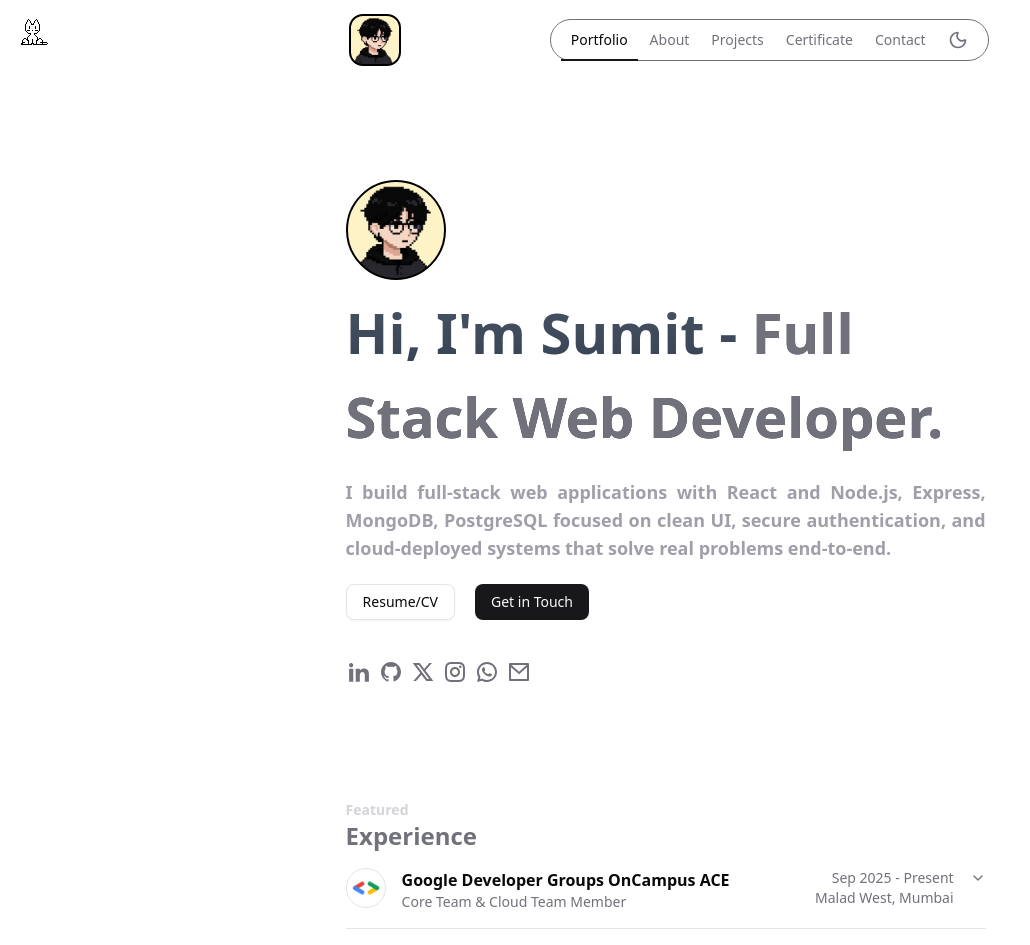
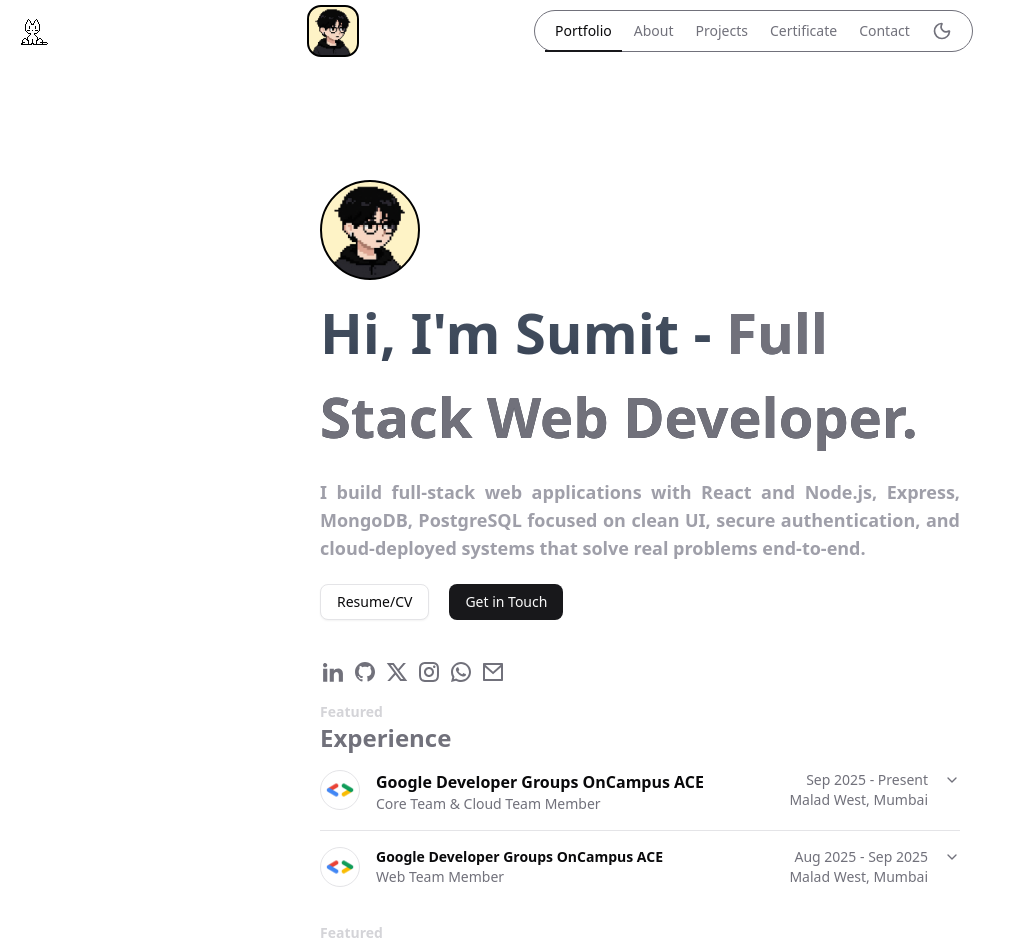
Before and after one commit to Sumitr995/Portfolio, a React (Vite) app: page / in a window 1280 px wide. Shown: the top 945 px of the page, without its empty margins (0-1030 px from the left). Built offline with nearby package versions, Linux system fonts and the light colour scheme.

Commit message:
Reforms in dynamics

```diff
--- a/src/Data/Data.json
+++ b/src/Data/Data.json
@@ -56,7 +56,8 @@
         "React Hook Form",
         "Axios",
         "JWT",
-        "Auth"
+        "Auth",
+        "Restful APIs"
       ],
       "highlights": [
         "Led development of the GDG Organization Website with a 10-member team, contributing to core pages and achieving a verified 30% improvement in site design.",
--- a/src/components/mycompo/NavCompo/Navbar.jsx
+++ b/src/components/mycompo/NavCompo/Navbar.jsx
@@ -8,7 +8,7 @@ const Navbar = () => {
 
     return (
         <div className='w-full h-[10vh] flex items-center justify-center  relative z-20'>
-            <div className='flex w-1/2 justify-between items-center fixed left-[27vw]  m-0.75  bg-transparent  '>
+            <div className=' w-[52%] flex items-center justify-between fixed top-0 dark:bg-black bg-white '>
                 <NavImage/>
                 <Navlists/>
             </div>
--- a/src/pages/Home.jsx
+++ b/src/pages/Home.jsx
@@ -3,29 +3,30 @@ import HomeProfile from '@/components/mycompo/HomeCompo/HomeProfile'
 import HomeLinks from "../components/mycompo/HomeCompo/HomeLinks";
 import HomeButtons from '@/components/mycompo/HomeCompo/HomeButtons'
 import React from 'react'
-import { Button } from '@/components/ui/button';
-import { Accordion } from '@/components/ui/accordion';
 import WorkExperience from '@/components/WorkExperience/WorkExperience';
+
 
 const Home = () => {
 
 
   return (
     <div className='flex flex-col '>
-      <div className=' ml-[27vw] w-1/2 h-[90vh]' >
+      <div className=' w-full h-20vh flex items-center justify-center flex-col' >
+        <div className='w-1/2'>
           <HomeProfile />
           <HomeHeading />
           <HomeButtons />
           <HomeLinks />
 
         </div>
-      <div className=' w-1/2 ml-[27vw]  '>
+        <div className=' w-1/2 '>
           <div className='text-sm font-semibold dark:text-zinc-700 text-zinc-300'>Featured</div>
           <div className='text-zinc-500 dark:text-zinc-300 font-bold text-2xl '>Experience</div>
-       <WorkExperience/>
+          <WorkExperience />
           <div className='text-sm font-semibold dark:text-zinc-700 text-zinc-300 mt-5 '>Featured</div>
           <div className='text-zinc-500 dark:text-zinc-300 font-bold text-2xl'>Projects</div>
 
+        </div>
       </div>
     </div>
 
```
Lines whose indentation alone changed are shown as unchanged.
